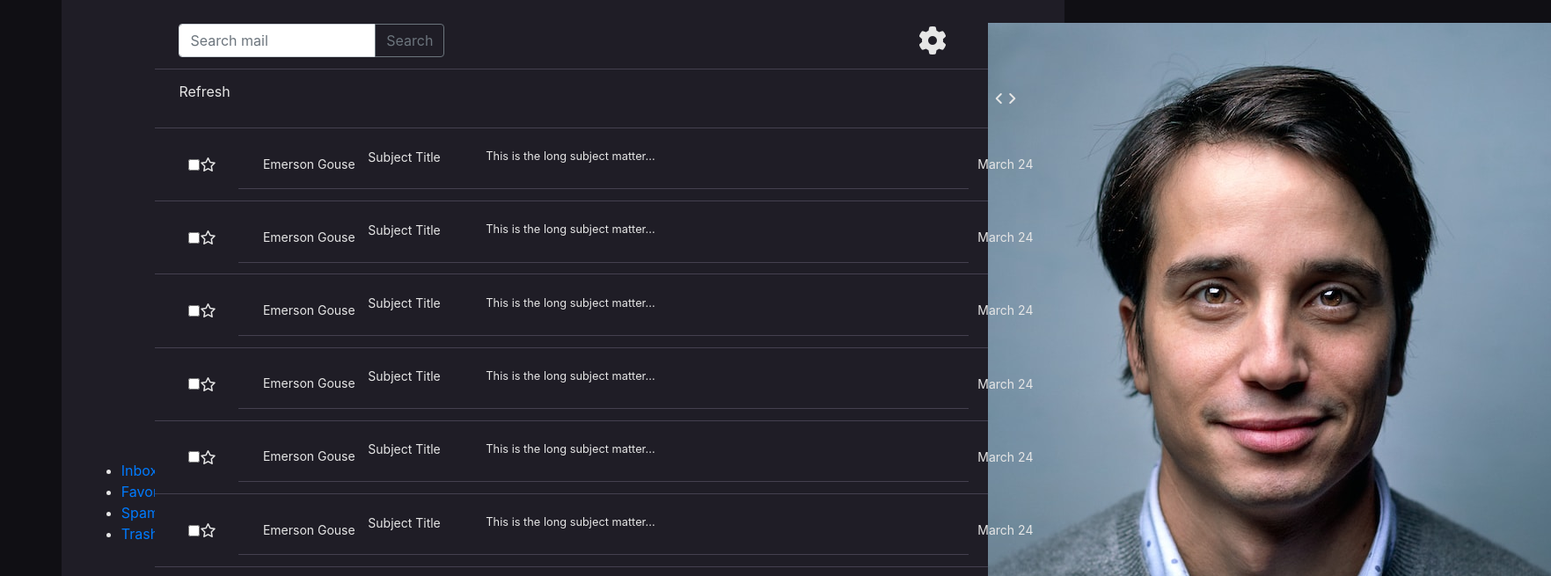
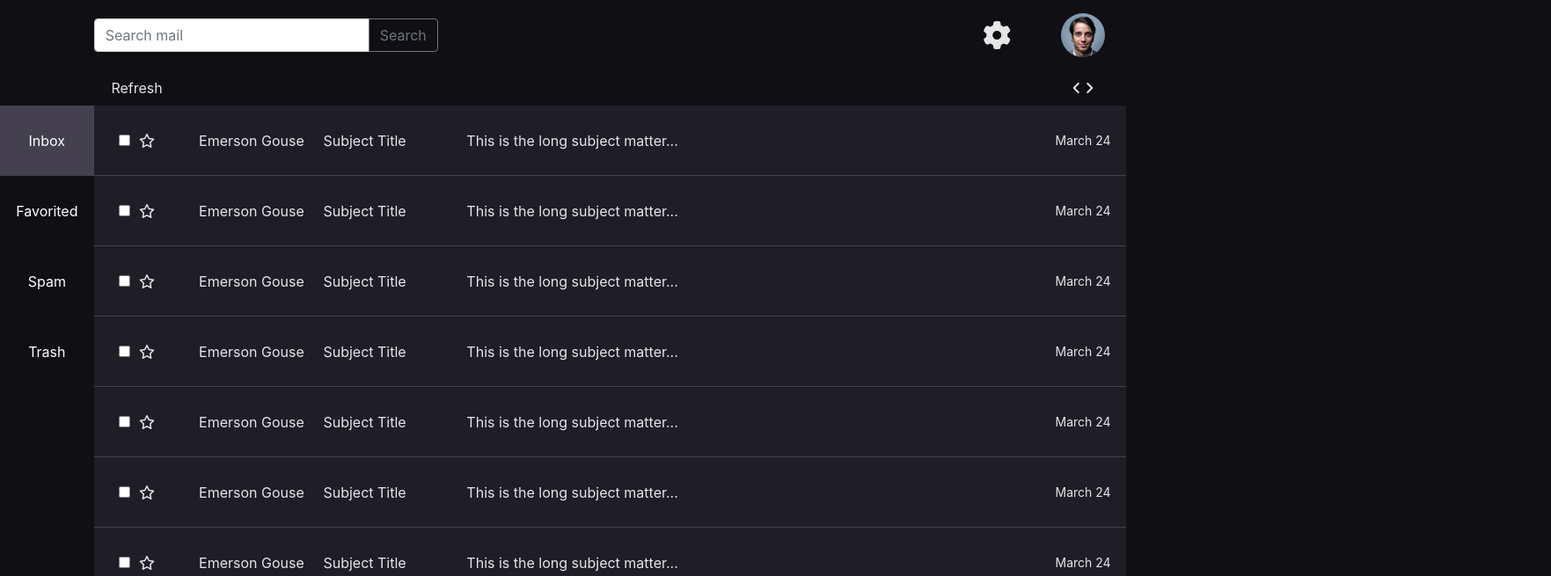
Before and after one commit to czcarrizales/bootstrap-email-carrizales, a plain HTML site: page index.html in a window 1280 px wide. Shown: the top 655 px of the page at 88% size, 1763 px wide, since content can reach past the window. Drawn offline with nearby package versions, Linux system fonts and the light colour scheme.

Commit message:
various css overrides

```diff
--- a/styles.css
+++ b/styles.css
@@ -4,13 +4,19 @@ body {
     color: #E6E6E6;
 }
 
-.row {
+.container {
+    max-width: 100%;
+    margin: 0;
+    padding: 0;
+}
+
+.col-md-2, .col-md-4 {
+    padding: 0;
+}
+
+.col-md-8 {
     display: flex;
-    justify-content: center;
-    align-items: center;
-    background-color: #1F1D26;
-    border-bottom: 1px solid #44404F;
-    padding: .8rem;
+    justify-content: space-between;
 }
 
 .navbar {
@@ -22,40 +28,51 @@ body {
 
 
 .profile-picture {
-    height: 40px;
-    width: 40px;
-    background-color: white;
-    border-radius: 10px;
-    display: inline-block;
-    text-align: center;
+    width: 50px; /* Set the desired width and height for your circular profile picture */
+    height: 50px;
+    border-radius: 50%; /* This creates the circular shape */
+    overflow: hidden; /* This hides any content outside the circular shape */
+  }
+
+  .profile-picture img {
+    width: 100%; /* Make sure the image fills the circular container */
+    object-fit: cover; /* Preserve the aspect ratio and crop the image to fit */
+  }
+
+
+.message-row {
+    display: flex;
+    justify-content: center;
+    align-items: center;
+    height: 80px;
+    background-color: #1F1D26;
+    border-bottom: 1px solid #44404F;
+}
+
+.message-row:hover {
+    background-color: #44404F;
+    cursor: pointer;
 }
 
 .message-text, .message-title, .message-name, .message-favorite, .message-date {
     margin: 0;
     padding: 0;
-    line-height: 1;
     font-size: 14px;
 }
 
 .message-name {
-    font-size: 14px;
+    font-size: 16px;
 }
 
 .message-title {
-    font-size: 14px;
+    font-size: 16px;
 }
 
 .message-text {
-    font-size: .8rem;
-}
-
-.message-favorite {
-    padding-top: 10px;
+    font-size: 16px;
 }
 
 .message-left {
-    display: flex;
-    justify-content: center;
     padding: 0;
 }
 
@@ -69,3 +86,82 @@ body {
     padding: 0;
     margin: 0;
 }
+
+/* Custom CSS for the sidebar */
+.sidebar {
+    height: 100vh; /* Set the height of the sidebar to cover the full viewport height */
+    width: 250px; /* Set the width of the sidebar */
+    color: #fff; /* Set the text color to white */
+    padding: 0;
+    margin-top: 120px;
+  }
+
+  .sidebar h2 {
+    text-align: center; /* Center the heading text */
+  }
+
+  .sidebar ul {
+    list-style: none; /* Remove the default bullet points */
+    padding: 0; /* Remove any default padding */
+  }
+
+  .sidebar li {
+    height: 80px;
+  }
+
+  .sidebar li a {
+    color: #fff; /* Set the link color to white */
+    text-decoration: none; /* Remove underline from links */
+  }
+
+  .sidebar li a:hover {
+    text-decoration: underline; /* Add underline on hover */
+  }
+
+  .email-utilities {
+    height: 40px;
+  }
+
+  li {
+    display: flex;
+    align-items: center;
+    justify-content: center;
+  }
+
+  a {
+    display: flex;
+    align-items: center;
+    justify-content: center;
+    width: 100%;
+  }
+
+  li:hover, a:hover {
+    background-color: #44404F;
+    cursor: pointer;
+    text-decoration: none;
+  }
+
+  .current-page {
+    background-color: #44404F;
+  }
+
+  .email-search {
+    height: 80px;
+  }
+
+  p {
+    margin: 0;
+  }
+
+  #exampleCheckbox {
+    margin-right: 10px;
+  }
+
+  .desktop-container {
+    margin: 0;
+  }
+
+  .fa-star:hover {
+    color: #D2FC5C;
+    cursor: default;
+  }
```
